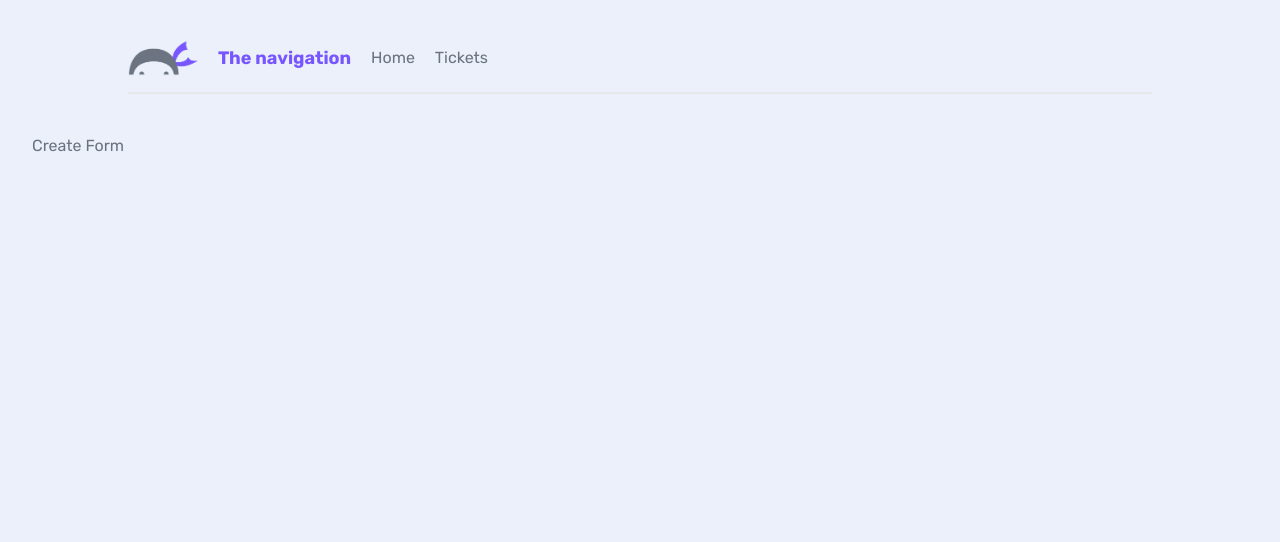
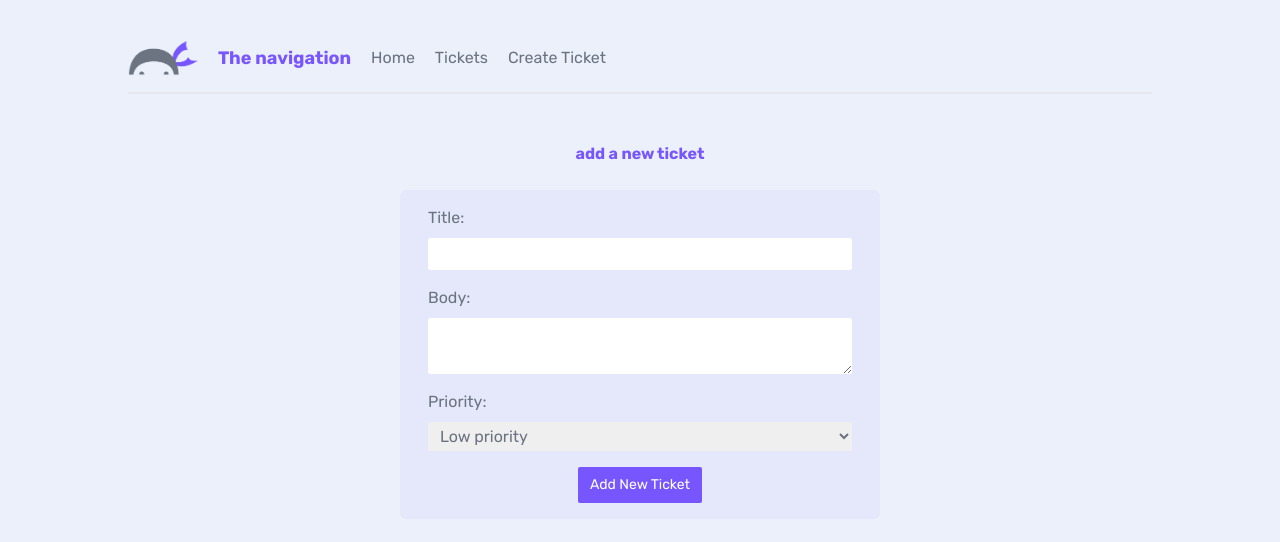
Before and after one commit to Trevor-143/NextJS-netninja, a Next.js app: page /tickets/create in a window 1280 px wide. Shown: the top 542 px of the page. Built offline with nearby package versions, Linux system fonts and the light colour scheme.

Commit message:
course complete

```diff
--- a/_data/db.json
+++ b/_data/db.json
@@ -48,6 +48,20 @@
       "body": "Lorem ipsum Triforce sit amet, Linkus Hyruleus tempus Ganondorf. Nunc ocarina sagittis quis Majoras Mask. Nulla in metus arcu. Suspendisse potenti. In vel mauris varius, consectetur Zora ipsum eget, Master Sword porttitor urna. Fusce elementum urna elit, eget eleifend velit consectetur eget. Integer vel lobortis ipsum, vitae auctor Ocarina of Time. Donec sed urna dapibus, interdum magna a, eleifend magna. Curabitur tincidunt enim a neque volutpat. Phasellus auctor magna vel nunc pretium, ut volutpat justo tristique. Pellentesque cursus convallis mauris, in tempus enim tincidunt vitae.",
       "priority": "high",
       "user_email": "peach@netninja.dev"
+    },
+    {
+      "title": "ticket",
+      "body": "something",
+      "priority": "low",
+      "user_email": "trevor@gmail.com",
+      "id": "V9f8hp0"
+    },
+    {
+      "title": "another",
+      "body": "something new",
+      "priority": "high",
+      "user_email": "trevor@gmail.com",
+      "id": "R-IN90V"
     }
   ]
 }
--- a/app/components/MainNav.jsx
+++ b/app/components/MainNav.jsx
@@ -15,6 +15,7 @@ export default function NavBar () {
           <h2>The navigation</h2>
           <Link href="/" >Home</Link>
           <Link href="/tickets">Tickets</Link>
+          <Link href="/tickets/create">Create Ticket</Link>
         </nav>
     )
 }
--- a/app/globals.css
+++ b/app/globals.css
@@ -141,3 +141,15 @@ form button {
     absolute bottom-0 right-0
     rounded-tl-md;
 }
+
+.addBtn {
+  position: fixed;
+  top: 0;
+  right: 0;
+  margin: 4rem 2rem;
+  text-decoration: none;
+  color: #ffffff;
+  background-color: rgb(0, 83, 0);
+  padding: 0.5rem 1rem;
+  border-radius: 0.5rem;
+}
--- /dev/null
+++ b/app/tickets/create/createForm.jsx
@@ -0,0 +1,66 @@
+"use client"
+
+import { useRouter } from "next/navigation"
+import { useState } from "react"
+
+
+export default function CreateForm() {
+
+    const router = useRouter()
+
+    const [ title, setTitle ] = useState('')
+    const [body, setBody] = useState('')
+    const [priority, setPriority] = useState('low')
+    const [isLoading, setIsLoading] = useState(false)
+
+    const handleSubmit = async (e) => {
+        e.preventDefault()
+        setIsLoading(true)
+
+        const ticket = {
+            title, body, priority, user_email: 'trevor@gmail.com'
+        }
+
+        const res = await fetch('http://localhost:4000/tickets', {
+            method: "POST",
+            headers: { "content-type": "application/json" },
+            body: JSON.stringify(ticket)
+        })
+
+        if(res.status === 201) {
+            router.refresh()
+            router.push('/tickets')
+        }
+    }
+
+    return (
+        <form className="w-1/2" onSubmit={handleSubmit}>
+            <label>
+                <span>Title: </span>
+                <input required type="text" onChange={(e) => setTitle(e.target.value)} value={title} />
+            </label>
+            <label>
+                <span>Body: </span>
+                <textarea required onChange={(e) => setBody(e.target.value)} value={body} />
+            </label>
+            <label>
+                <span>Priority: </span>
+                <select
+                onChange={(e) => setPriority(e.target.value)}
+                value={priority}
+                >
+                    <option value="low">Low priority</option>
+                    <option value="medium">Medium priority</option>
+                    <option value="high">High Priority</option>
+                </select>
+            </label>
+            <button
+            className="btn-primary"
+            disabled={isLoading}
+            >
+                {isLoading && <span>Adding New Ticket...</span>}
+                {!isLoading && <span>Add New Ticket</span>}
+            </button>
+        </form>
+    )
+}
--- a/app/tickets/create/page.jsx
+++ b/app/tickets/create/page.jsx
@@ -1,7 +1,10 @@
-"use client"
+import CreateForm from "./createForm"
 
-export default function Create() {
+export default function CreateTicket() {
     return (
-        <div>Create Form</div>
+        <main>
+            <h2 className="text-primary text-center">add a new ticket</h2>
+            <CreateForm />
+        </main>
     )
 }
--- a/app/tickets/not-found.jsx
+++ b/app/tickets/not-found.jsx
@@ -4,7 +4,7 @@ export default function NotFound() {
     return (
         <main className="text-center">
             <h2 className="text-3xl"> There was a problem </h2>
-            <p>It seems we couldn't find this ticket</p>
+            <p>Ticket not available or its just unknown</p>
             <p> See all available <Link href='/tickets'> tickets </Link></p>
         </main>
     )
--- /dev/null
+++ b/db.json
@@ -0,0 +1,19 @@
+{
+  "posts": [
+    {
+      "id": 1,
+      "title": "json-server",
+      "author": "typicode"
+    }
+  ],
+  "comments": [
+    {
+      "id": 1,
+      "body": "some comment",
+      "postId": 1
+    }
+  ],
+  "profile": {
+    "name": "typicode"
+  }
+}
```
Lines whose indentation alone changed are shown as unchanged.
